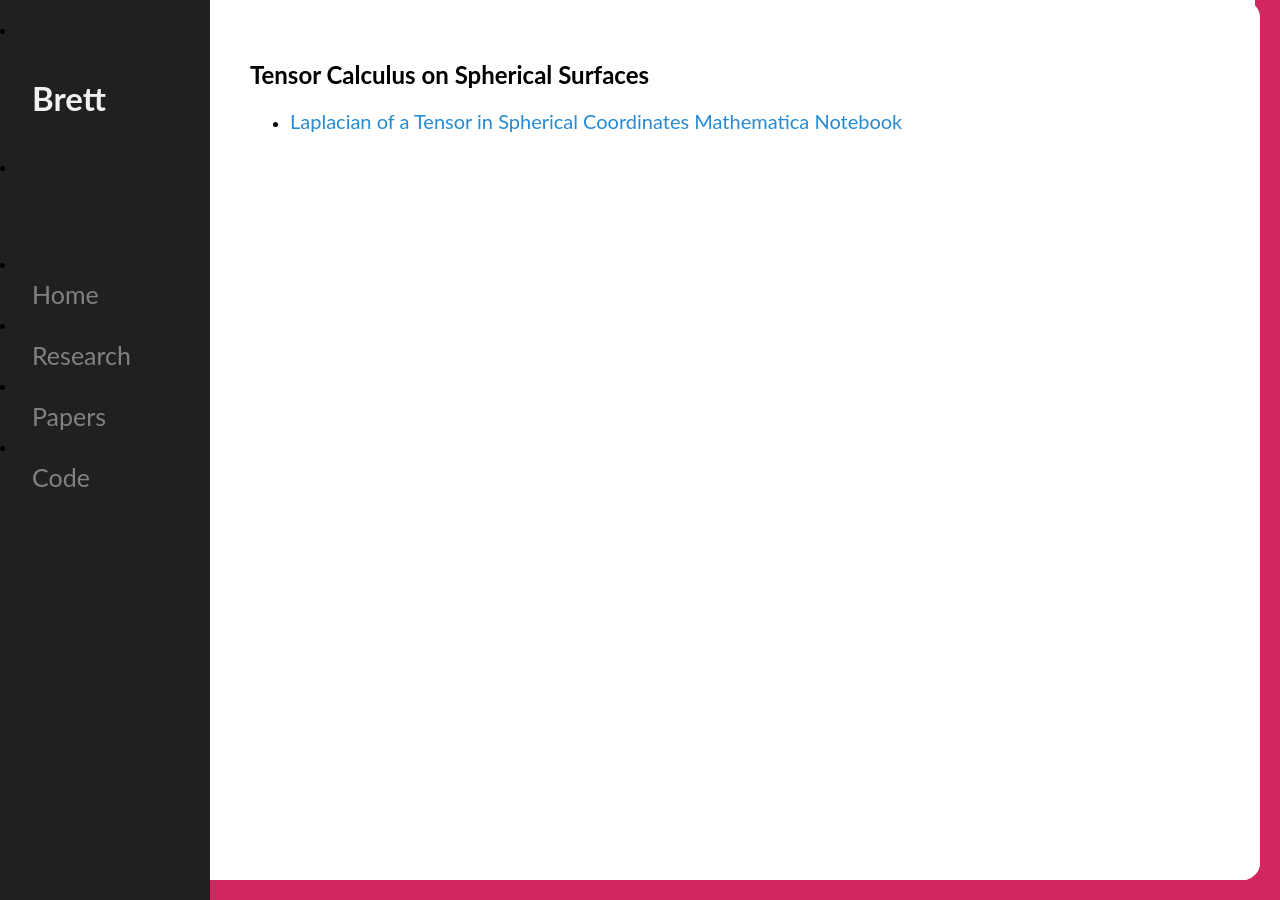
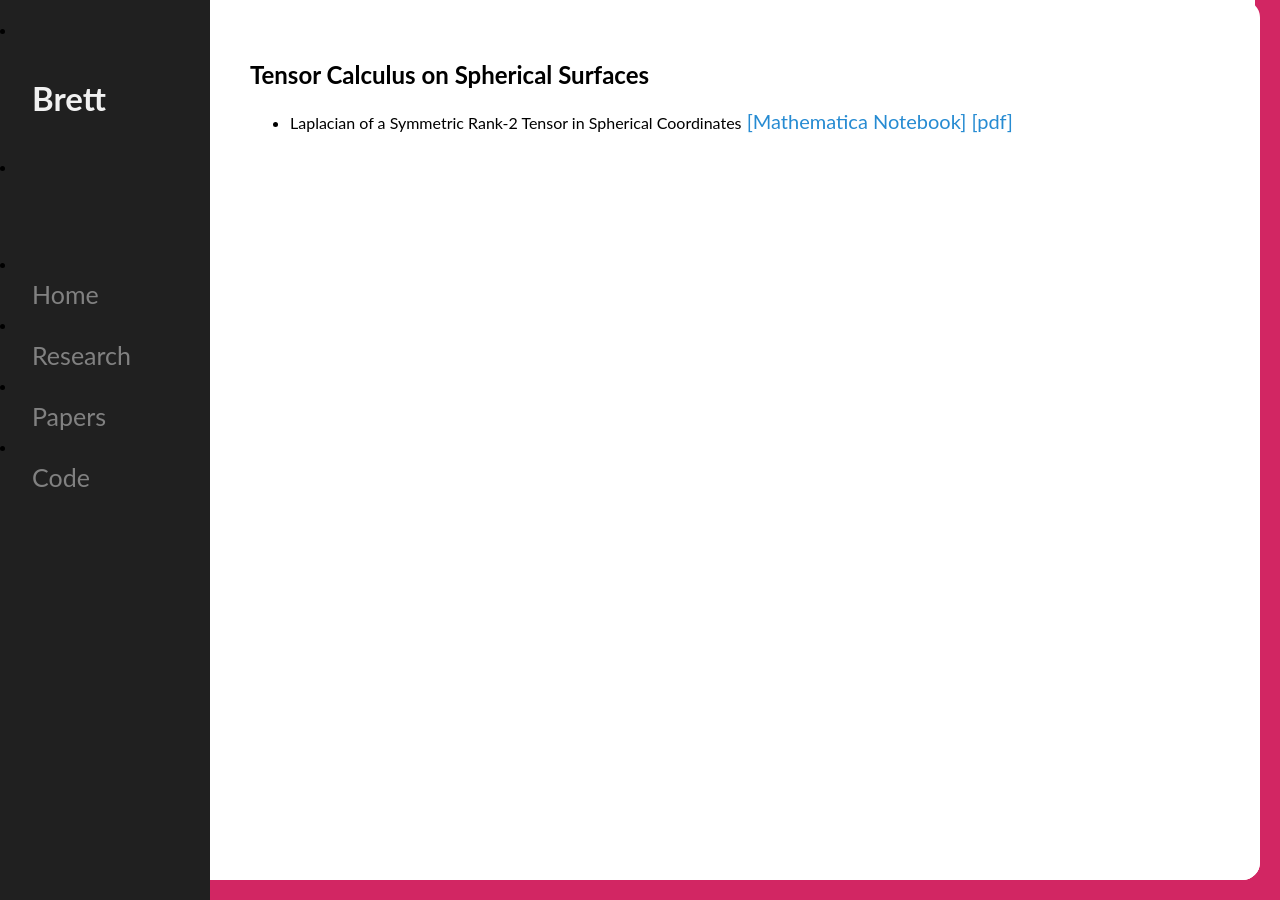
Before and after one commit to mckimb/mckimb.github.io, a Jekyll site: the page built from code/index.html, in a window 1280 px wide. Built offline with Jekyll 4.4.1, drawn with Linux system fonts in a browser that asks for light colours.

Commit message:
Update index.html

```diff
--- a/code/index.html
+++ b/code/index.html
@@ -5,6 +5,6 @@ title: Code
 <div class="blurb">
 	<h2>Tensor Calculus on Spherical Surfaces</h2>
 	<UL>
-	<li><p><a href="/code/tensor_laplacian_me.nb">Laplacian of a Tensor in Spherical Coordinates Mathematica Notebook</a></p>
+	<li>Laplacian of a Symmetric Rank-2 Tensor in Spherical Coordinates<a href="/code/tensor_laplacian_me.nb">   [Mathematica Notebook]</a><a href="/papers/Laplacian_of_tensor_spherical_coordinates.pdf">  [pdf]</a>
 	</UL>
 </div><!-- /.blurb -->
```
